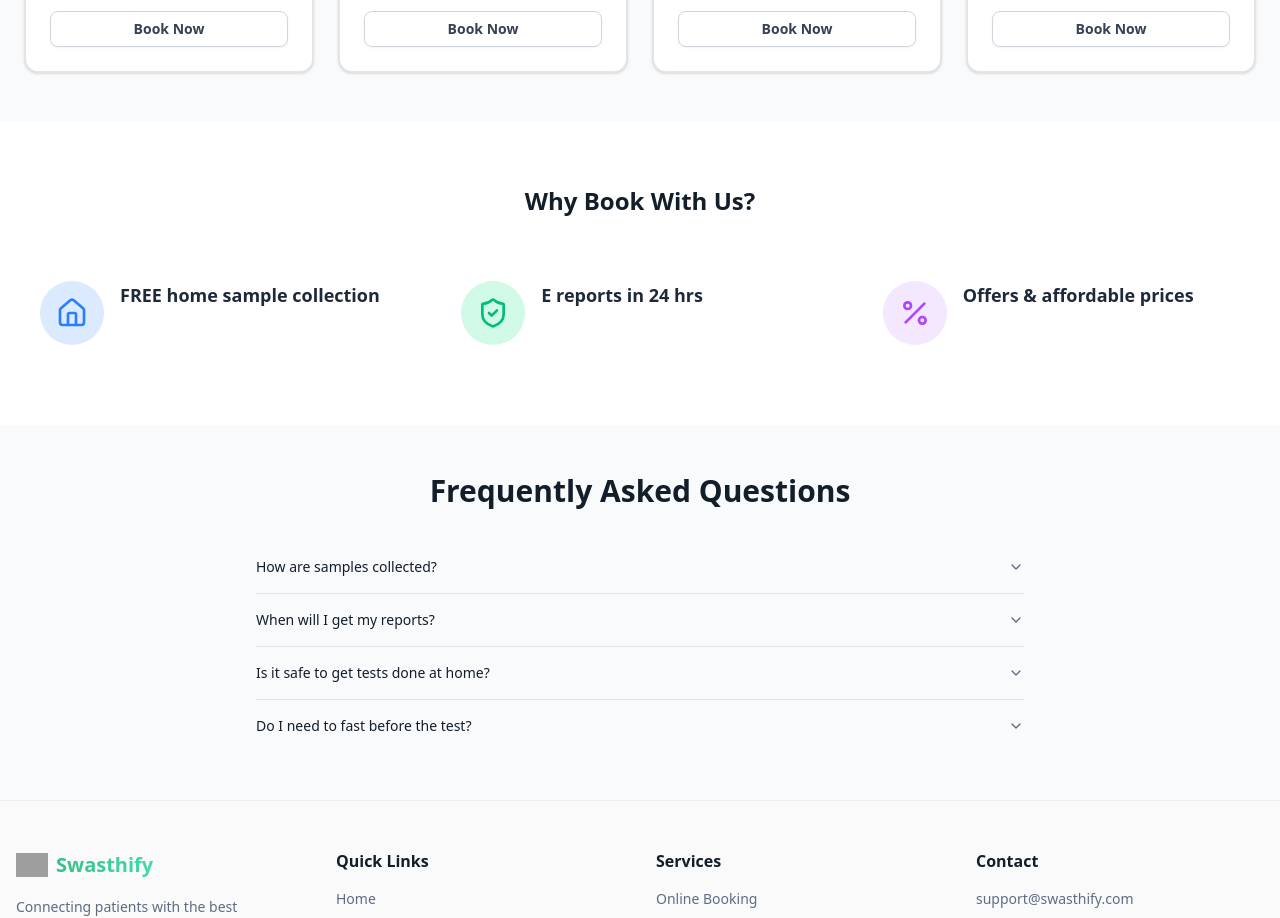
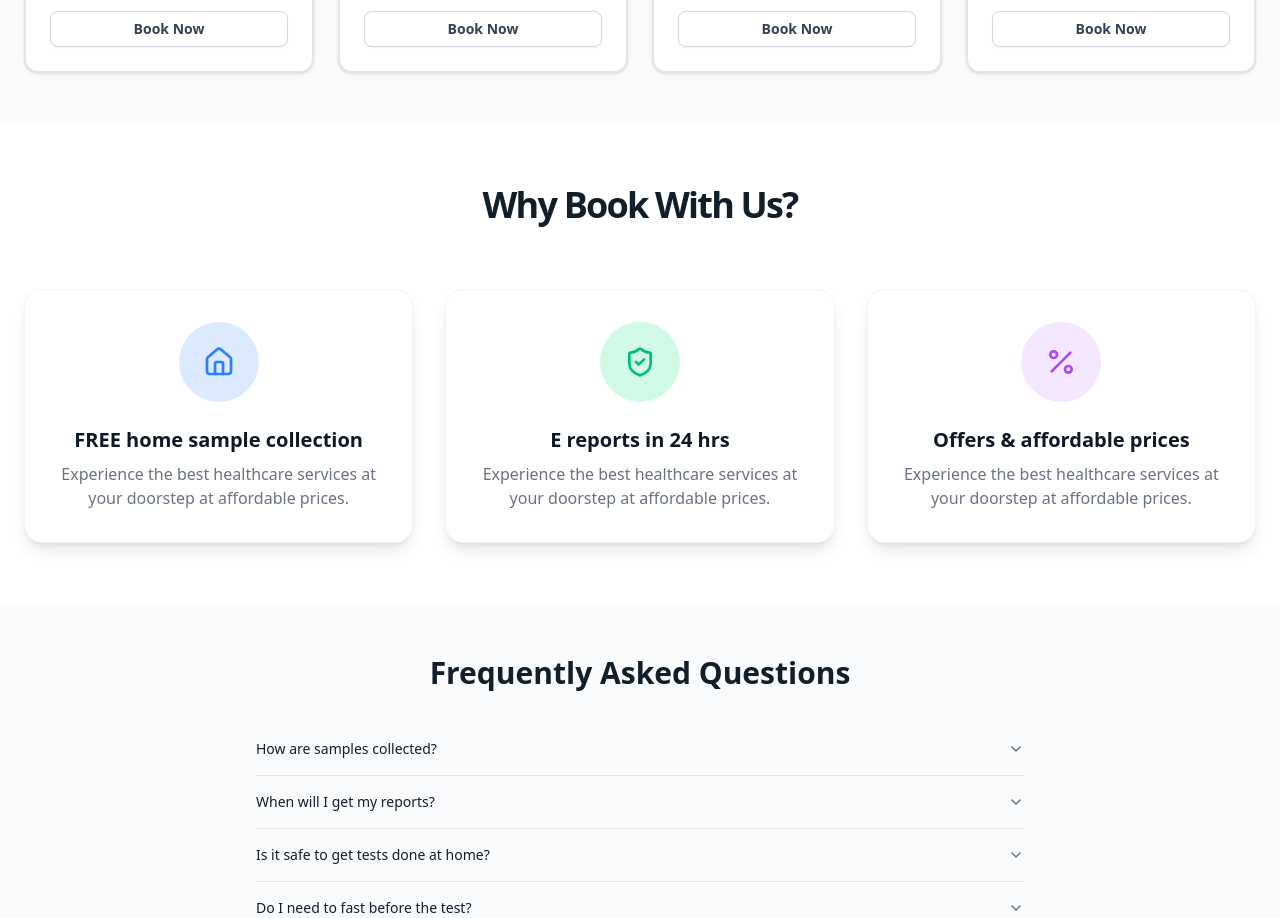
Before and after one commit to niks-nikhil-anand/swasthify_admin_portal, a Next.js app: page /lab-test in a window 1280 px wide. Shown: the part 2900-3818 px from the top of the page. Built offline with nearby package versions, Linux system fonts and the light colour scheme; grey boxes are pictures that could not be loaded.

Commit message:
style: improve "Why Book With Us?" section card styling and add app mockup image border and size adjustments.

```diff
--- a/components/lab-test/WhyBookWithUs.tsx
+++ b/components/lab-test/WhyBookWithUs.tsx
@@ -21,18 +21,19 @@ export function WhyBookWithUs() {
     ];
 
     return (
-        <section className="w-full py-16 px-4 md:px-6">
+        <section className="w-full py-16 px-4 md:px-6 bg-white">
             <div className="container mx-auto">
-                <h2 className="text-2xl font-bold text-center mb-12">Why Book With Us?</h2>
+                <h2 className="text-3xl font-bold tracking-tighter sm:text-4xl text-center mb-16">Why Book With Us?</h2>
                 <div className="grid grid-cols-1 md:grid-cols-3 gap-8">
                     {features.map((feature, index) => (
-                        <div key={index} className="flex flex-col items-center md:items-start md:flex-row gap-4 p-4 rounded-xl hover:bg-gray-50 transition-colors">
-                            <div className={`p-4 rounded-full ${feature.bg}`}>
+                        <div key={index} className="flex flex-col items-center p-8 rounded-2xl bg-white border border-gray-100 shadow-lg hover:shadow-xl transition-all duration-300 transform hover:-translate-y-1">
+                            <div className={`p-6 rounded-full ${feature.bg} mb-6`}>
                                 {feature.icon}
                             </div>
-                            <div className="text-center md:text-left">
-                                <h3 className="font-semibold text-lg text-gray-800">{feature.title}</h3>
-                            </div>
+                            <h3 className="font-bold text-xl text-gray-900 mb-2">{feature.title}</h3>
+                            <p className="text-center text-gray-500">
+                                Experience the best healthcare services at your doorstep at affordable prices.
+                            </p>
                         </div>
                     ))}
                 </div>
--- a/components/root/DownloadApp.tsx
+++ b/components/root/DownloadApp.tsx
@@ -18,9 +18,9 @@ export function DownloadApp() {
                             <Image
                                 src="/images/swasthify_app_mockup_new.png"
                                 alt="Swasthify Mobile App Interface"
-                                width={600}
-                                height={800}
-                                className="object-contain drop-shadow-2xl scale-110"
+                                width={350}
+                                height={600}
+                                className="object-contain drop-shadow-2xl rounded-3xl border-4 border-white/20"
                                 priority
                             />
                         </div>
```
